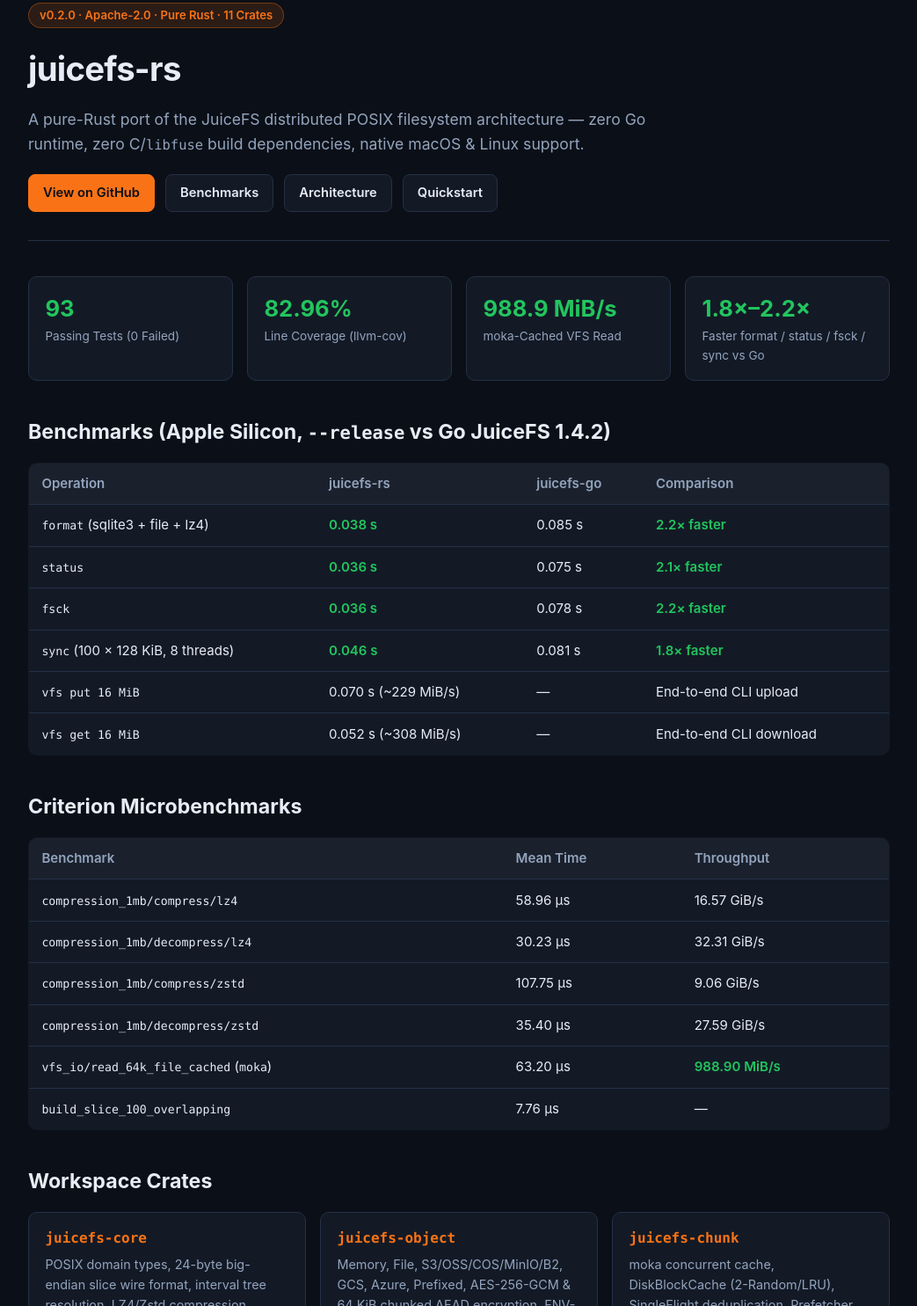
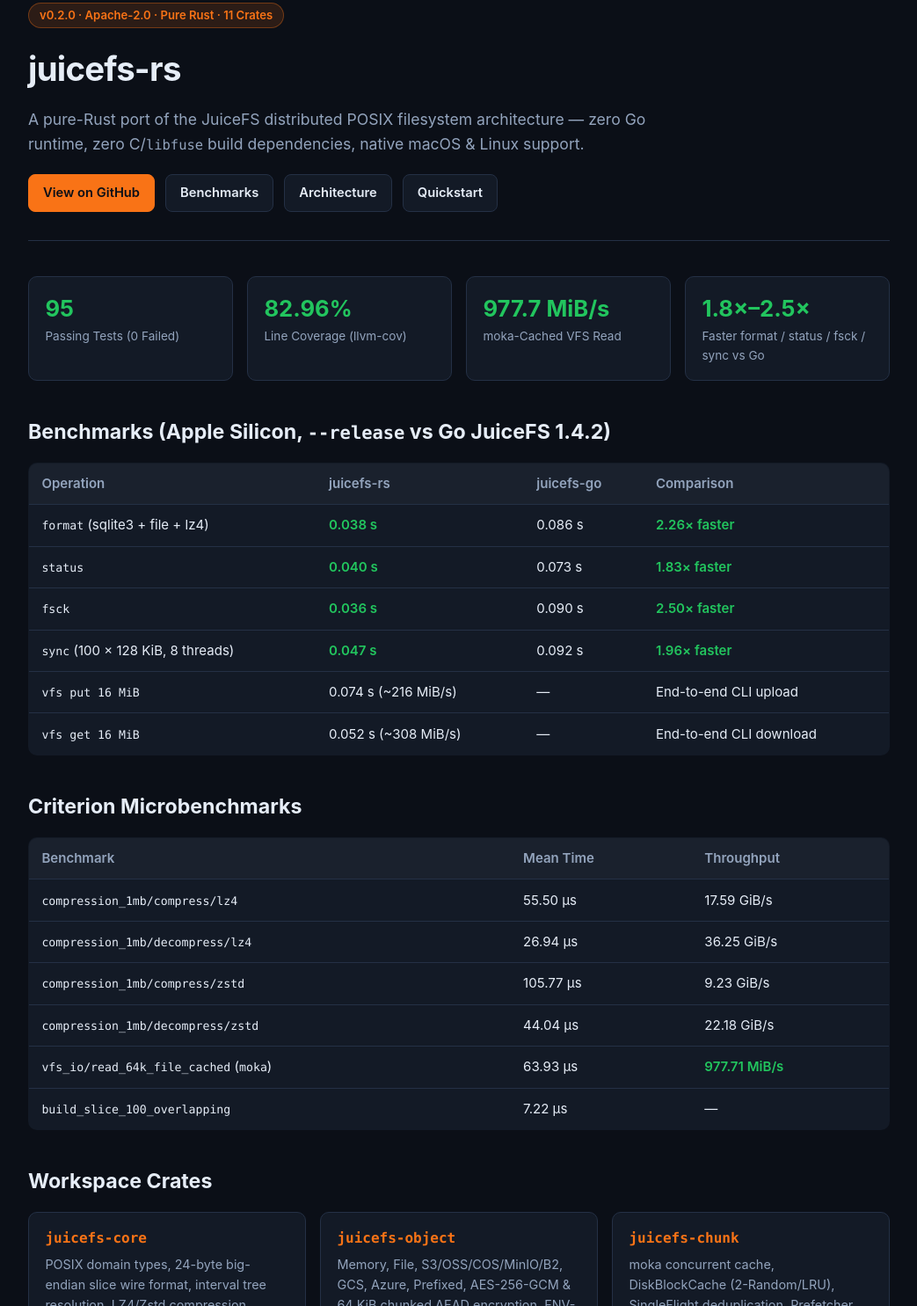
Before and after one commit to bhubbard/juicefs-rs, a plain HTML site: page docs/index.html in a window 1280 px wide. Shown: the part 37-1522 px from the top of the page at 88% size, without its empty margins (118-1161 px from the left). Drawn offline with Linux system fonts and the light colour scheme.

Commit message:
docs: update README and GitHub Pages with v0.2.0 LTO benchmarks

```diff
--- a/docs/index.html
+++ b/docs/index.html
@@ -129,10 +129,10 @@
     </header>
 
     <section class="stats">
-      <div class="stat"><div class="val">93</div><div class="lbl">Passing Tests (0 Failed)</div></div>
+      <div class="stat"><div class="val">95</div><div class="lbl">Passing Tests (0 Failed)</div></div>
       <div class="stat"><div class="val">82.96%</div><div class="lbl">Line Coverage (llvm-cov)</div></div>
-      <div class="stat"><div class="val">988.9 MiB/s</div><div class="lbl">moka-Cached VFS Read</div></div>
-      <div class="stat"><div class="val">1.8×–2.2×</div><div class="lbl">Faster format / status / fsck / sync vs Go</div></div>
+      <div class="stat"><div class="val">977.7 MiB/s</div><div class="lbl">moka-Cached VFS Read</div></div>
+      <div class="stat"><div class="val">1.8×–2.5×</div><div class="lbl">Faster format / status / fsck / sync vs Go</div></div>
     </section>
 
     <h2 id="benchmarks">Benchmarks (Apple Silicon, <code>--release</code> vs Go JuiceFS 1.4.2)</h2>
@@ -141,11 +141,11 @@
         <tr><th>Operation</th><th>juicefs-rs</th><th>juicefs-go</th><th>Comparison</th></tr>
       </thead>
       <tbody>
-        <tr><td><code>format</code> (sqlite3 + file + lz4)</td><td class="win">0.038 s</td><td>0.085 s</td><td class="win">2.2× faster</td></tr>
-        <tr><td><code>status</code></td><td class="win">0.036 s</td><td>0.075 s</td><td class="win">2.1× faster</td></tr>
-        <tr><td><code>fsck</code></td><td class="win">0.036 s</td><td>0.078 s</td><td class="win">2.2× faster</td></tr>
-        <tr><td><code>sync</code> (100 × 128 KiB, 8 threads)</td><td class="win">0.046 s</td><td>0.081 s</td><td class="win">1.8× faster</td></tr>
-        <tr><td><code>vfs put 16 MiB</code></td><td>0.070 s (~229 MiB/s)</td><td>—</td><td>End-to-end CLI upload</td></tr>
+        <tr><td><code>format</code> (sqlite3 + file + lz4)</td><td class="win">0.038 s</td><td>0.086 s</td><td class="win">2.26× faster</td></tr>
+        <tr><td><code>status</code></td><td class="win">0.040 s</td><td>0.073 s</td><td class="win">1.83× faster</td></tr>
+        <tr><td><code>fsck</code></td><td class="win">0.036 s</td><td>0.090 s</td><td class="win">2.50× faster</td></tr>
+        <tr><td><code>sync</code> (100 × 128 KiB, 8 threads)</td><td class="win">0.047 s</td><td>0.092 s</td><td class="win">1.96× faster</td></tr>
+        <tr><td><code>vfs put 16 MiB</code></td><td>0.074 s (~216 MiB/s)</td><td>—</td><td>End-to-end CLI upload</td></tr>
         <tr><td><code>vfs get 16 MiB</code></td><td>0.052 s (~308 MiB/s)</td><td>—</td><td>End-to-end CLI download</td></tr>
       </tbody>
     </table>
@@ -156,12 +156,12 @@
         <tr><th>Benchmark</th><th>Mean Time</th><th>Throughput</th></tr>
       </thead>
       <tbody>
-        <tr><td><code>compression_1mb/compress/lz4</code></td><td>58.96 µs</td><td>16.57 GiB/s</td></tr>
-        <tr><td><code>compression_1mb/decompress/lz4</code></td><td>30.23 µs</td><td>32.31 GiB/s</td></tr>
-        <tr><td><code>compression_1mb/compress/zstd</code></td><td>107.75 µs</td><td>9.06 GiB/s</td></tr>
-        <tr><td><code>compression_1mb/decompress/zstd</code></td><td>35.40 µs</td><td>27.59 GiB/s</td></tr>
-        <tr><td><code>vfs_io/read_64k_file_cached</code> (<code>moka</code>)</td><td>63.20 µs</td><td class="win">988.90 MiB/s</td></tr>
-        <tr><td><code>build_slice_100_overlapping</code></td><td>7.76 µs</td><td>—</td></tr>
+        <tr><td><code>compression_1mb/compress/lz4</code></td><td>55.50 µs</td><td>17.59 GiB/s</td></tr>
+        <tr><td><code>compression_1mb/decompress/lz4</code></td><td>26.94 µs</td><td>36.25 GiB/s</td></tr>
+        <tr><td><code>compression_1mb/compress/zstd</code></td><td>105.77 µs</td><td>9.23 GiB/s</td></tr>
+        <tr><td><code>compression_1mb/decompress/zstd</code></td><td>44.04 µs</td><td>22.18 GiB/s</td></tr>
+        <tr><td><code>vfs_io/read_64k_file_cached</code> (<code>moka</code>)</td><td>63.93 µs</td><td class="win">977.71 MiB/s</td></tr>
+        <tr><td><code>build_slice_100_overlapping</code></td><td>7.22 µs</td><td>—</td></tr>
       </tbody>
     </table>
 
```
Also changed, not shown: 1 other file.
